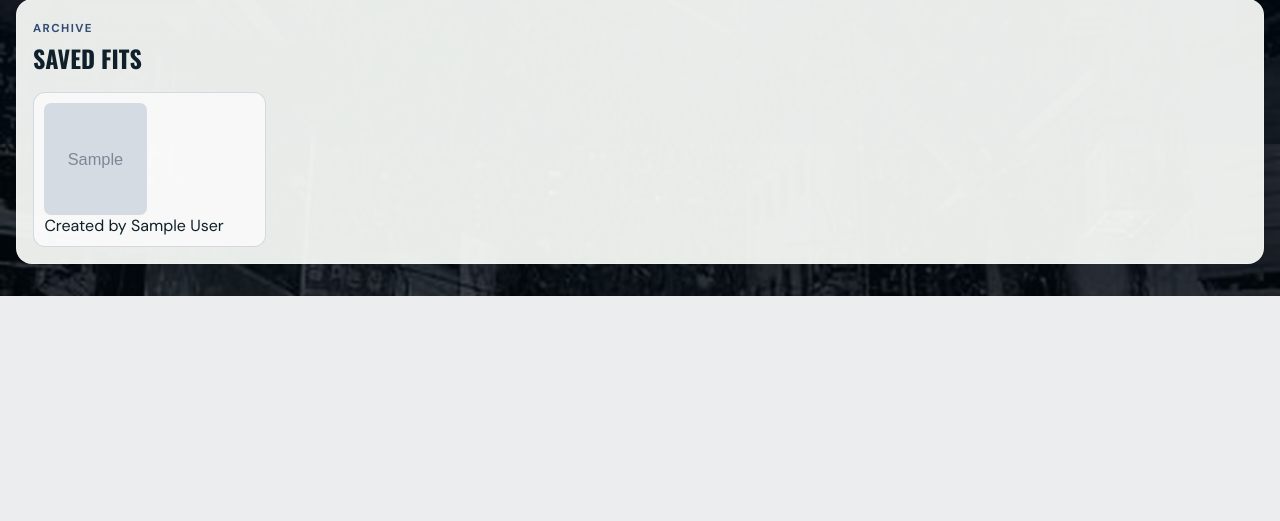
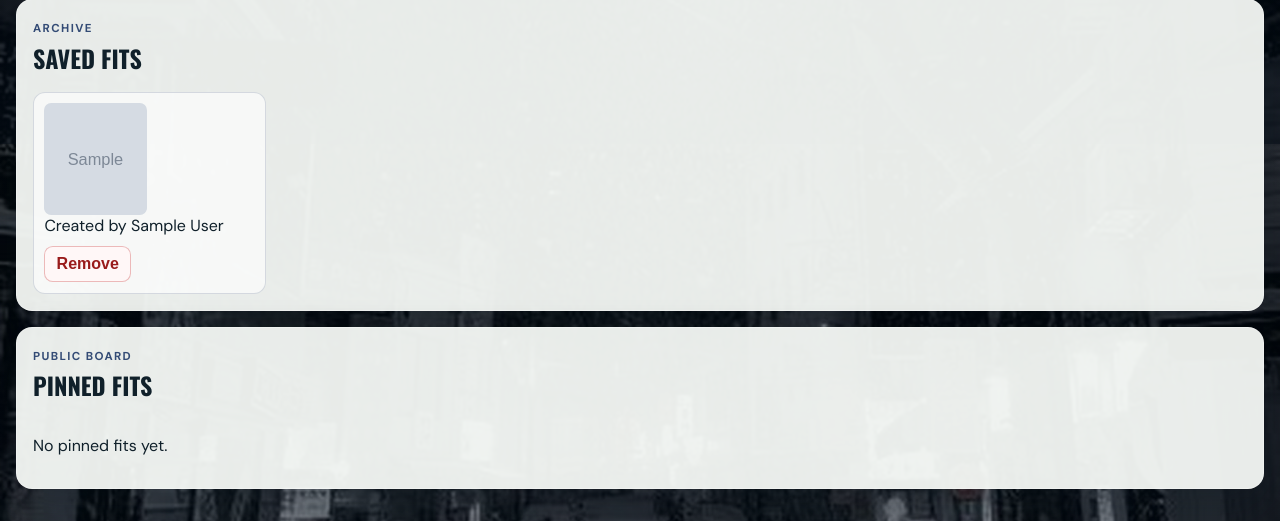
Before and after one commit to AndyB-afk/Outfit-app, a Flask app: template templates/owner.html in a window 1280 px wide. Shown: the part 656-1177 px from the top of the page. Before the commit the page ends 952 px from the top, so only its background shows below. Run offline with Flask 3, Linux system fonts and the light colour scheme; the template is opened without the code that fills it: most values are stand-ins (such as "Sample title", 1, 10 or a date in 2020); grey boxes marked "Sample" are stand-in pictures.

Commit message:
Restore winter pin board and split saved pins

```diff
--- a/app.py
+++ b/app.py
@@ -375,6 +375,17 @@ def clear_recommendations():
     return redirect(url_for("owner_page"))
 
 
+@app.route("/api/saved-outfits/<int:outfit_id>/remove", methods=["POST"])
+def remove_saved_outfit(outfit_id):
+    with get_database() as connection:
+        connection.execute(
+            "DELETE FROM saved_outfits WHERE id = ?",
+            (outfit_id,),
+        )
+
+    return redirect(url_for("owner_page"))
+
+
 @app.route("/api/recommendations/<int:recommendation_id>/action", methods=["POST"])
 def recommendation_action(recommendation_id):
     action = (request.form.get("action") or "").strip()
--- a/styles.css
+++ b/styles.css
@@ -773,6 +773,26 @@ body.dialog-open .seasonal-weather {
   background: transparent;
 }
 
+.saved-outfit-card form {
+  margin-top: 0.65rem;
+}
+
+.saved-outfit-card button,
+.remove-button {
+  min-height: 2.25rem;
+  border: 1px solid rgba(185, 28, 28, 0.28);
+  border-radius: 0.55rem;
+  padding: 0.5rem 0.7rem;
+  background: rgba(255, 247, 247, 0.92);
+  color: #991b1b;
+  cursor: pointer;
+  font-weight: 800;
+}
+
+.pinned-outfits-section {
+  margin-top: 1rem;
+}
+
 .recommendation-pieces {
   grid-template-columns: repeat(4, minmax(5.5rem, 1fr));
 }
@@ -832,6 +852,12 @@ body.dialog-open .seasonal-weather {
   width: min(94rem, calc(100% - 2rem));
 }
 
+body.pin-page {
+  background:
+    linear-gradient(rgba(4, 12, 22, 0.38), rgba(4, 12, 22, 0.68)),
+    url("/static/seasons/winter.jpg") center / cover fixed;
+}
+
 body.pin-board {
   background:
     linear-gradient(rgba(13, 22, 18, 0.46), rgba(13, 22, 18, 0.62)),
@@ -864,10 +890,10 @@ body.pin-board {
 
 .pinned-outfit {
   position: relative;
-  border: 0.5rem solid #f7f1df;
+  border: 0.5rem solid rgba(247, 241, 223, 0.75);
   border-radius: 0.35rem;
   padding: 0.7rem;
-  background: #f7f1df;
+  background: rgba(247, 241, 223, 0.75);
   box-shadow: 0 0.9rem 1.8rem rgba(58, 38, 18, 0.24);
   transform: rotate(-1deg);
 }
--- a/templates/owner.html
+++ b/templates/owner.html
@@ -136,6 +136,7 @@
         <div class="saved-outfit-list">
           {% if saved_outfits %}
             {% for outfit in saved_outfits %}
+              {% if not outfit.pinned %}
                 <article class="saved-outfit-card">
                   <div>
                     {% for piece in outfit.pieces %}
@@ -147,18 +148,66 @@
                       {% endif %}
                     {% endfor %}
                   </div>
-                <strong>
-                  {% if outfit.favorite %}Favorite{% endif %}
-                  {% if outfit.pinned %} · Public pin{% endif %}
-                </strong>
+                  <strong>{% if outfit.favorite %}Favorite{% endif %}</strong>
                   <span>Created by {{ outfit.author }}</span>
+                  <form
+                    method="post"
+                    action="/api/saved-outfits/{{ outfit.id }}/remove"
+                  >
+                    <button type="submit" class="remove-button">Remove</button>
+                  </form>
                 </article>
+              {% endif %}
             {% endfor %}
           {% else %}
             <p>No saved fits yet.</p>
           {% endif %}
         </div>
       </section>
+
+      <section class="saved-outfits pinned-outfits-section">
+        <div class="owner-section-heading">
+          <div>
+            <span class="section-kicker">Public board</span>
+            <h2>Pinned fits</h2>
+          </div>
+        </div>
+        <div class="saved-outfit-list">
+          {% set pinned_count = namespace(value=0) %}
+          {% if saved_outfits %}
+            {% for outfit in saved_outfits %}
+              {% if outfit.pinned %}
+                {% set pinned_count.value = pinned_count.value + 1 %}
+                <article class="saved-outfit-card">
+                  <div>
+                    {% for piece in outfit.pieces %}
+                      {% if piece.item.image_filename %}
+                        <img
+                          src="/uploads/{{ piece.item.image_filename }}"
+                          alt="{{ piece.item.name }}"
+                        >
+                      {% endif %}
+                    {% endfor %}
+                  </div>
+                  <strong>Public pin</strong>
+                  <span>Created by {{ outfit.author }}</span>
+                  <form
+                    method="post"
+                    action="/api/saved-outfits/{{ outfit.id }}/remove"
+                  >
+                    <button type="submit" class="remove-button">
+                      Remove pin
+                    </button>
+                  </form>
+                </article>
+              {% endif %}
+            {% endfor %}
+          {% endif %}
+          {% if pinned_count.value == 0 %}
+            <p>No pinned fits yet.</p>
+          {% endif %}
+        </div>
+      </section>
     </main>
   </body>
 </html>
--- a/templates/pins.html
+++ b/templates/pins.html
@@ -6,7 +6,7 @@
     <title>Public Outfit Pin Board</title>
     <link rel="stylesheet" href="/styles.css">
   </head>
-  <body class="pin-board" data-theme="winter">
+  <body class="pin-page" data-theme="winter">
     <main class="app-shell pin-page">
       <header class="app-header">
         <h1>Outfit Pin Board</h1>
```
Also changed, not shown: static/pin-board-background.png (deleted). Lines whose indentation alone changed are shown as unchanged.
